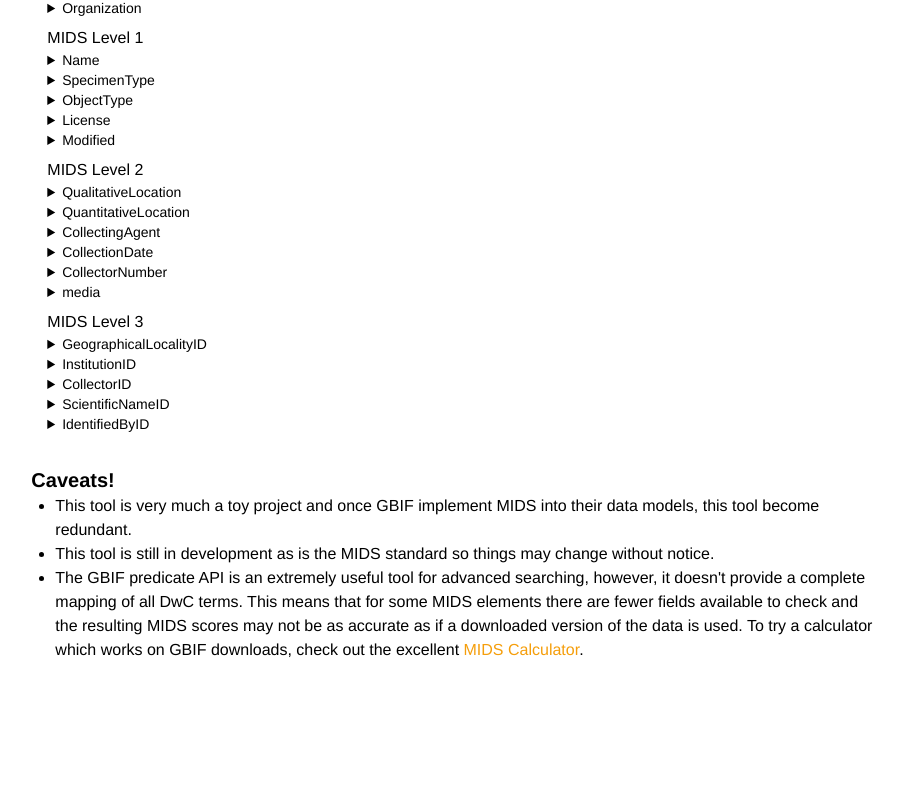
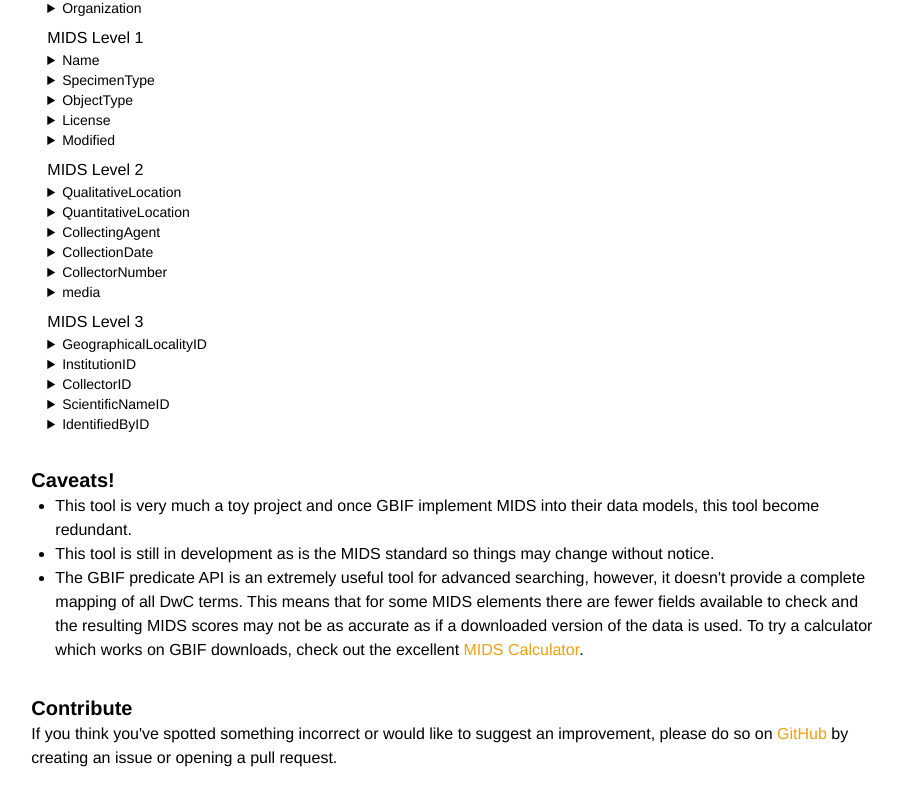
Before and after one commit to NaturalHistoryMuseum/gamc, a Vue app: page /gamc/about in a window 1280 px wide. Shown: the part 846-1652 px from the top of the page, without its empty margins (182-1084 px from the left). Before the commit the page ends 1524 px from the top, so only its background shows below. Built offline with nearby package versions, Linux system fonts and the light colour scheme; what @nhm-data/zoa would draw is missing.

Commit message:
ui: add contribute text to about page

```diff
--- a/src/pages/About.vue
+++ b/src/pages/About.vue
@@ -106,7 +106,17 @@
             >.
           </li>
         </ul>
-        <p></p>
+      </section>
+      <section class="pt-4 pb-12">
+        <h2 class="text-xl font-bold">Contribute</h2>
+        <p>
+          If you think you've spotted something incorrect or would like to
+          suggest an improvement, please do so on
+          <a href="https://github.com/NaturalHistoryMuseum/gamc/issue"
+            >GitHub</a
+          >
+          by creating an issue or opening a pull request.
+        </p>
       </section>
     </div>
   </article>
```
